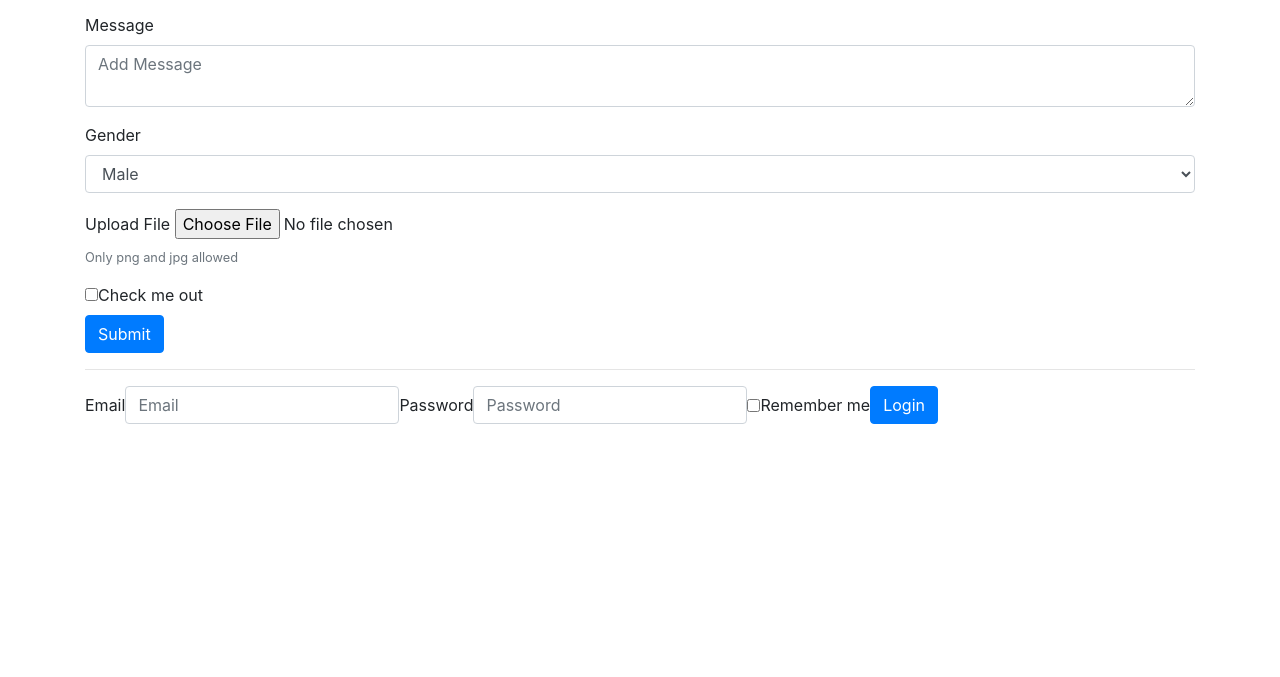
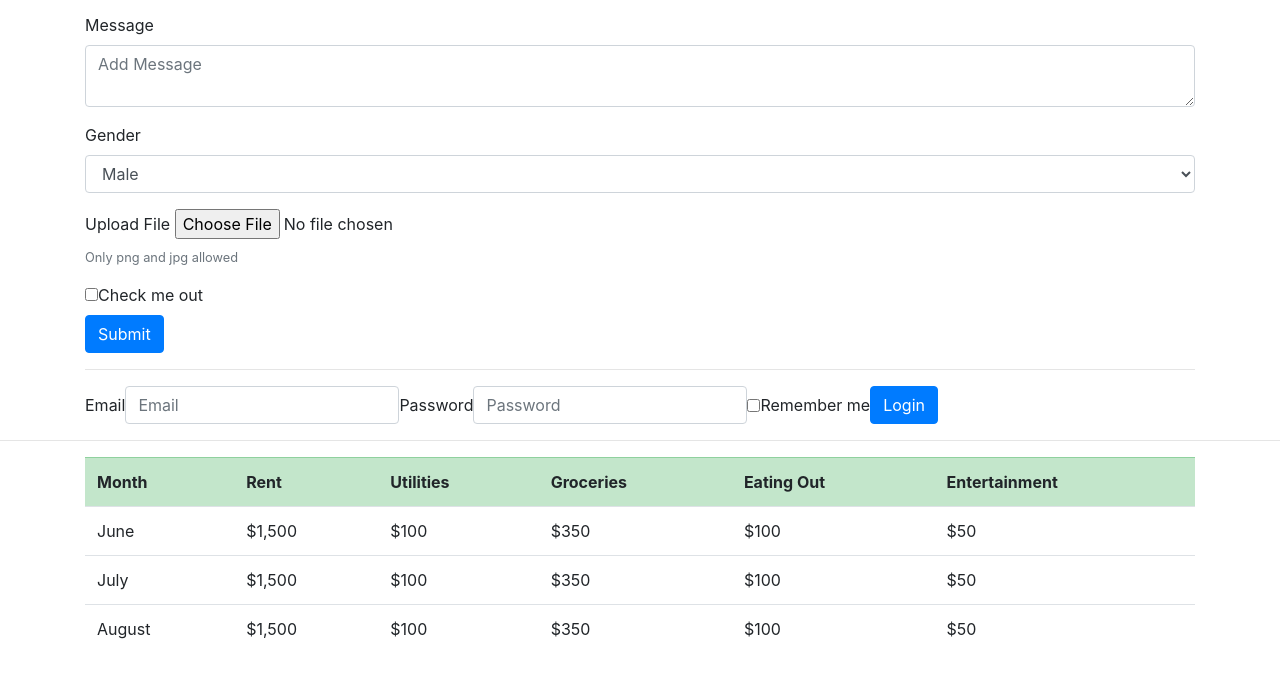
Before and after one commit to ShaMweLa/bootstrap-cheatsheet, a plain HTML site: page index.html in a window 1280 px wide. Shown: the part 1667-2344 px from the top of the page. Drawn offline with nearby package versions, Linux system fonts and the light colour scheme.

Commit message:
added Tables

```diff
--- a/index.html
+++ b/index.html
@@ -186,6 +186,7 @@
 
     <hr>
 
+    <!-- INLINE FORM -->
     <form class="form-inline">
       <div class="form-group">
         <label>Email</label>
@@ -207,6 +208,47 @@
     </form>
   </div>
 
+  <hr>
+
+  <!-- TABLES -->
+  <div class="container">
+    <table class="table table-hover">
+      <tr class="table-success">
+        <th>Month</th>
+        <th>Rent</th>
+        <th>Utilities</th>
+        <th>Groceries</th>
+        <th>Eating Out</th>
+        <th>Entertainment</th>
+      </tr>
+      <tr>
+        <td>June</td>
+        <td>$1,500</td>
+        <td>$100</td>
+        <td>$350</td>
+        <td>$100</td>
+        <td>$50</td>
+      </tr>
+
+      <tr>
+        <td>July</td>
+        <td>$1,500</td>
+        <td>$100</td>
+        <td>$350</td>
+        <td>$100</td>
+        <td>$50</td>
+      </tr>
+      <tr>
+        <td>August</td>
+        <td>$1,500</td>
+        <td>$100</td>
+        <td>$350</td>
+        <td>$100</td>
+        <td>$50</td>
+      </tr>
+    </table>
+  </div>
+
 
   <div style="height: 400px;"></div>
 
```
